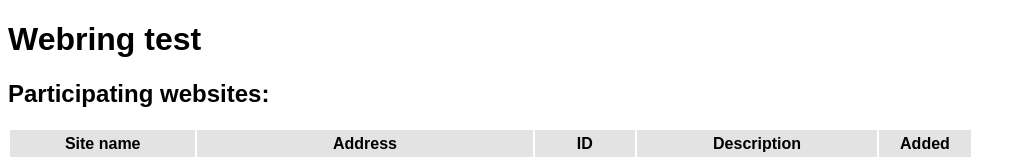
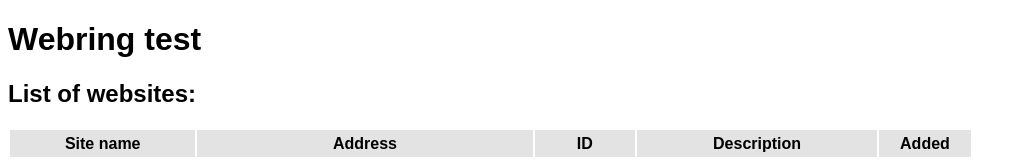
Before and after one commit to umaruru/static-ring, an Eleventy site: page index.html in a window 1280 px wide. Shown: the top 161 px of the page, without its empty margins (0-1026 px from the left). Built offline with nearby package versions, Linux system fonts and the light colour scheme; Eleventy itself is replaced by a stand-in of ours; files that its build step writes are made by us from their sources.

Commit message:
clean up index

```diff
--- a/index.html
+++ b/index.html
@@ -3,20 +3,24 @@
 <head>
     <meta charset="UTF-8">
     <meta name="viewport" content="width=device-width, initial-scale=1.0">
-    <title>Webring test</title>
+    <title>Webring Test</title>
     <style>
-        body { font-family: sans-serif; border-spacing: collapse;}
+        body {
+            font-family: sans-serif;
+            border-spacing: collapse;
+        }
         td, th {
-            /* border: 1px solid rgba(0, 0, 0, 0.15); */
             padding: 0.3em;
         }
-        thead, tr:nth-child(even) { background-color: rgba(0, 0, 0, 0.11);}
+        thead, tr:nth-child(even) {
+            background-color: rgba(0, 0, 0, 0.11);
+        }
     </style>
 </head>
 <body>
     <h1>Webring test</h1>
 
-    <h2>Participating websites:</h2>
+    <h2>List of websites:</h2>
 
     <table>
         <thead>
```
